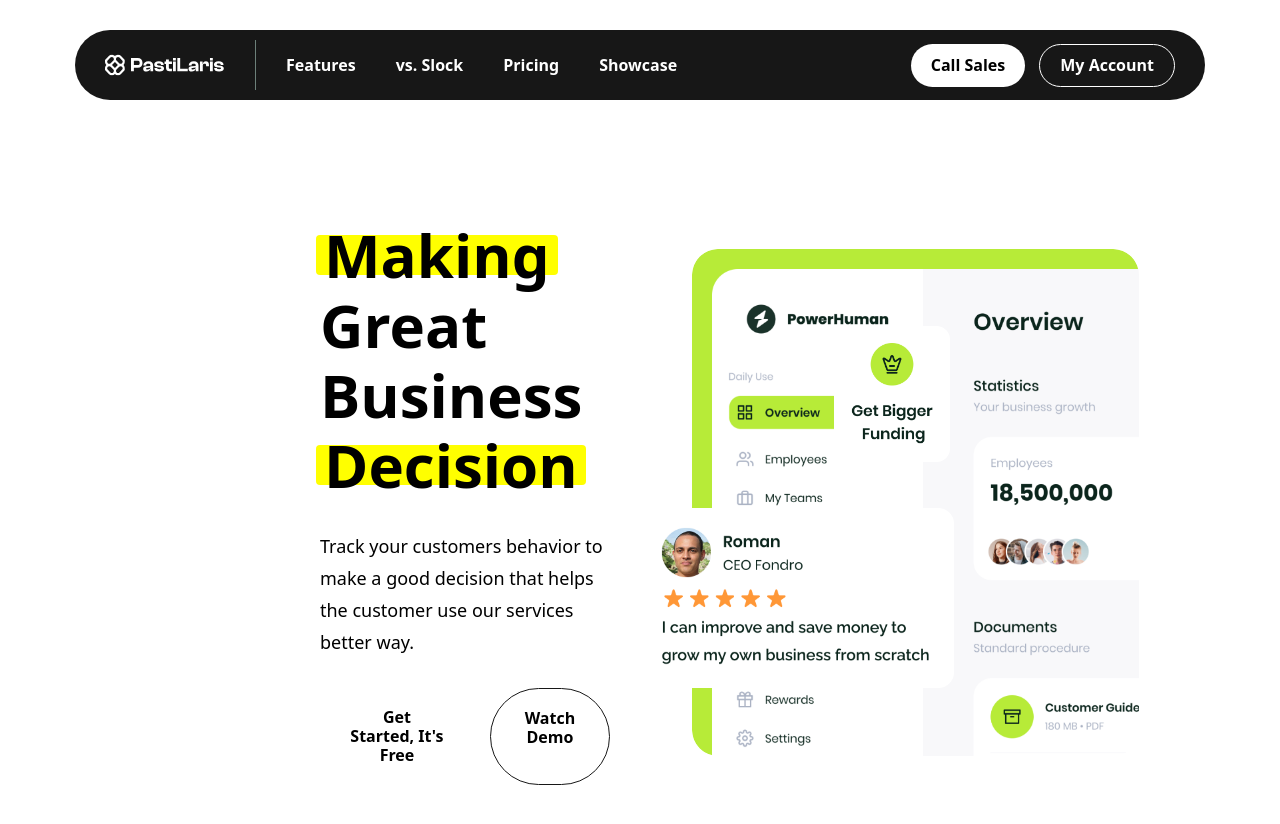
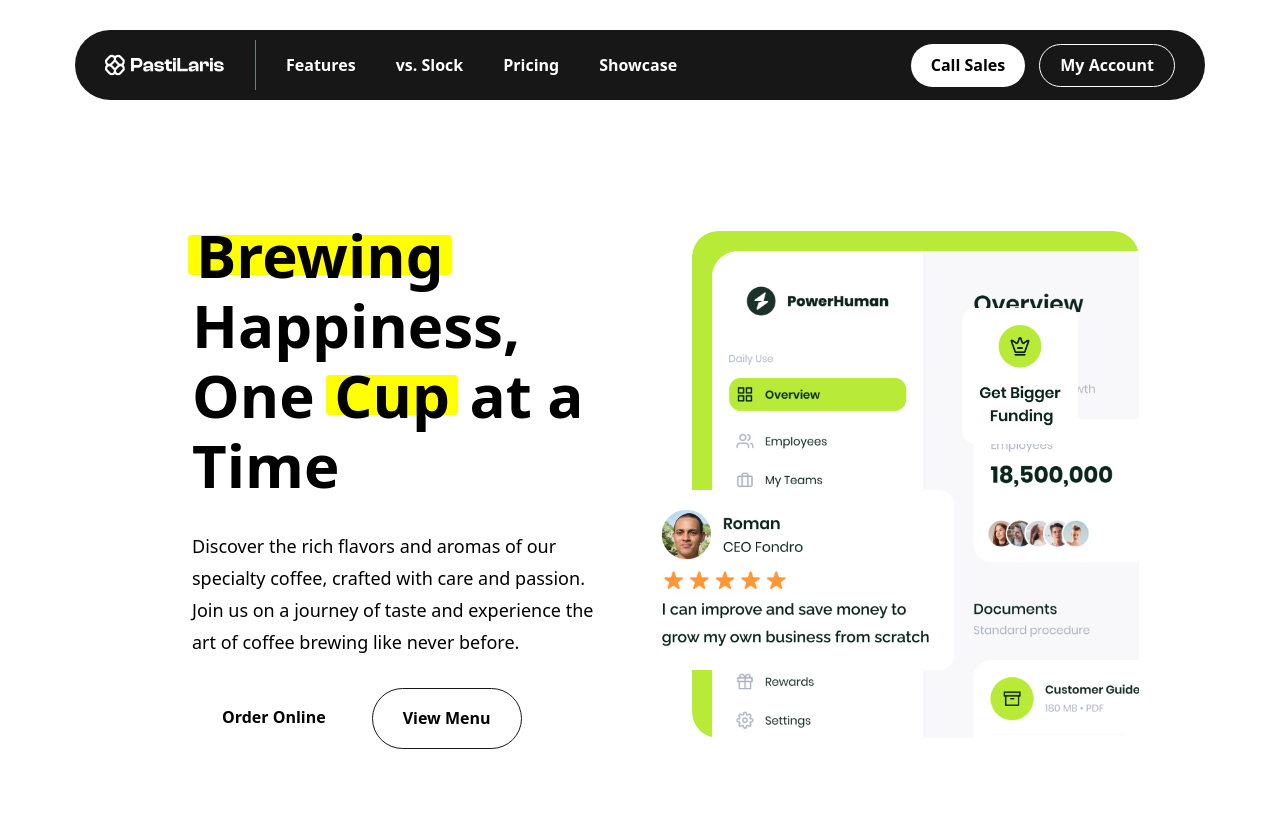
Before and after one commit to Anezz12/cheerslabs, a Next.js app: page / in a window 1280 px wide. Shown: the top 824 px of the page. Built offline with nearby package versions, Linux system fonts and the light colour scheme.

Commit message:
Update HeroSectionPage content and styling for improved user engagement and clarity

```diff
--- a/app/page.tsx
+++ b/app/page.tsx
@@ -5,23 +5,25 @@ export default function HeroSectionPage() {
   return (
     <>
       <section className="pt-24 md:pt-32">
-        <div className="container-custom mx-auto px-4 md:px-6 lg:px-80">
+        <div className="container mx-auto px-4 md:px-6 lg:px-48">
           <div className="flex flex-col lg:flex-row gap-6 md:gap-8 lg:gap-[30px] items-center">
             {/* Text Content */}
             <div className="flex flex-col gap-5 md:gap-6 lg:gap-[30px] w-full lg:w-1/2 py-8 md:py-12 lg:py-[92px]">
               <h1 className="text-4xl md:text-5xl lg:text-6xl font-extrabold leading-tight md:leading-[1.2] lg:leading-[70px] text-center lg:text-left">
                 <mark className="bg-secondary -mx-1 inline-flex items-center justify-center h-8 md:h-9 lg:h-10 px-2 rounded-sm">
-                  Making
+                  Brewing
                 </mark>{' '}
-                Great Business{' '}
+                Happiness, One{' '}
                 <mark className="bg-secondary -mx-1 inline-flex items-center justify-center h-8 md:h-9 lg:h-10 px-2 rounded-sm">
-                  Decision
-                </mark>
+                  Cup
+                </mark>{' '}
+                at a Time
               </h1>
 
               <p className="text-base md:text-lg leading-7 md:leading-8 font-medium text-center lg:text-left max-w-lg mx-auto lg:mx-0">
-                Track your customers behavior to make a good decision that helps
-                the customer use our services better way.
+                Discover the rich flavors and aromas of our specialty coffee,
+                crafted with care and passion. Join us on a journey of taste and
+                experience the art of coffee brewing like never before.
               </p>
 
               <div className="flex flex-col sm:flex-row gap-4 justify-center lg:justify-start">
@@ -29,13 +31,13 @@ export default function HeroSectionPage() {
                   href="#"
                   className="px-6 md:px-[30px] py-4 md:py-[20px] rounded-[100px] bg-secondary text-[16px] font-bold leading-[19px] transition-all duration-300 hover:shadow-secondary text-center"
                 >
-                  {"Get Started, It's Free"}
+                  Order Online
                 </Link>
                 <Link
                   href="#"
                   className="px-6 md:px-[30px] py-4 md:py-[20px] rounded-[100px] border border-foreground text-[16px] font-bold leading-[19px] transition-all duration-300 hover:ring-2 hover:ring-secondary hover:bg-secondary hover:border-secondary hover:text-foreground text-center"
                 >
-                  Watch Demo
+                  View Menu
                 </Link>
               </div>
             </div>
@@ -46,7 +48,7 @@ export default function HeroSectionPage() {
               <div className="relative mx-auto lg:ml-[52px] lg:mr-[51px] w-[80%] sm:w-[70%] md:w-[60%] lg:w-[447px] h-full rounded-[26px] overflow-hidden">
                 <Image
                   src="/images/thumbnails/ui.png"
-                  alt="UI Dashboard"
+                  alt="Specialty Coffee Selection"
                   fill
                   className="object-cover"
                   priority
@@ -58,7 +60,7 @@ export default function HeroSectionPage() {
                 <div className="relative w-full h-full drop-shadow-custom">
                   <Image
                     src="/images/thumbnails/review.png"
-                    alt="User Review"
+                    alt="Customer Reviews"
                     fill
                     className="object-contain"
                   />
@@ -70,7 +72,7 @@ export default function HeroSectionPage() {
                 <div className="relative w-full h-full drop-shadow-custom">
                   <Image
                     src="/images/thumbnails/badge.png"
-                    alt="Achievement Badge"
+                    alt="Award-Winning Coffee"
                     fill
                     className="object-contain"
                   />
--- a/tailwind.config.mjs
+++ b/tailwind.config.mjs
@@ -1,11 +1,10 @@
 /** @type {import('tailwindcss').Config} */
-module.exports = {
-  content: [
+export const content = [
   './app/**/*.{js,ts,jsx,tsx}',
   './pages/**/*.{js,ts,jsx,tsx}',
   './components/**/*.{js,ts,jsx,tsx}',
-  ],
-  theme: {
+];
+export const theme = {
   extend: {
     colors: {
       background: 'var(--background)',
@@ -73,7 +72,4 @@ module.exports = {
       },
     },
   },
-  },
-  // eslint-disable-next-line @typescript-eslint/no-require-imports
-  plugins: [require('@tailwindcss/forms'), require('@tailwindcss/typography')],
 };
```
Lines whose indentation alone changed are shown as unchanged.
